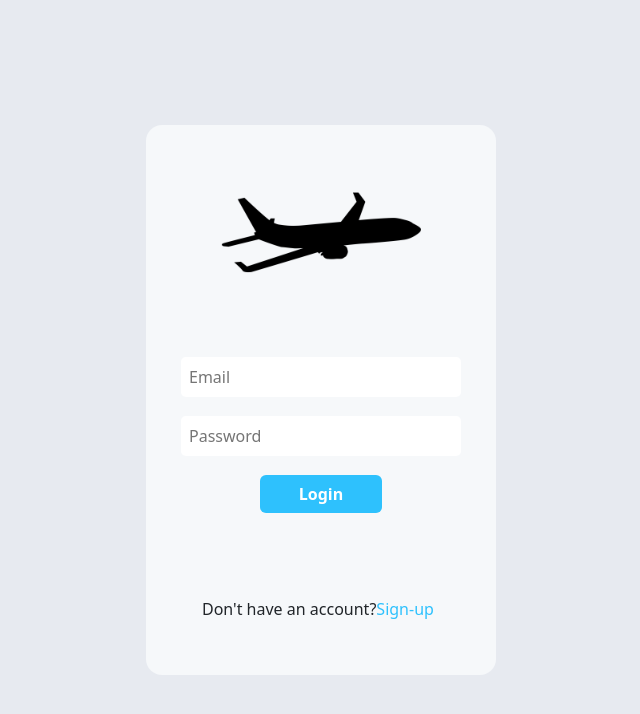
After one commit to Joshua-David1/flight-booking-system-devrev, a Flask app: page /login in a window 1280 px wide. The commit adds this page. Shown: the top 714 px of the page, without its empty margins (319-959 px from the left). Run offline with Flask 3, Linux system fonts and the light colour scheme.

Commit message:
Add login UI

```diff
--- a/server.py
+++ b/server.py
@@ -1,11 +1,77 @@
-from flask import Flask
+from flask import Flask, render_template, redirect, url_for
+from flask_wtf import FlaskForm
+from wtforms import StringField, PasswordField, EmailField
+from wtforms.validators import InputRequired, Regexp, ValidationError
+
+app = Flask(__name__)
+app.config["SECRET_KEY"] = "nothingmuch"
 
 
-app = Flask(__name__)
+def min_char_check(form, field):
+    if len(field.data) < 6:
+        raise ValidationError("Minimum 6 characters required")
+
+
+class LoginForm(FlaskForm):
+    email = EmailField(
+        "email",
+        render_kw={"placeholder": "Email", "maxlength": 40},
+        validators=[InputRequired(message="Enter email"), min_char_check],
+    )
+    password = PasswordField(
+        "password",
+        render_kw={"placeholder": "Password", "maxlength": 20},
+        validators=[InputRequired(message="Enter password"), min_char_check],
+    )
+
+
+class RegisterForm(FlaskForm):
+    email = EmailField(
+        "email",
+        render_kw={"placeholder": "Email", "maxlength": 40},
+        validators=[InputRequired(message="Enter email"), min_char_check],
+    )
+    password = PasswordField(
+        "password",
+        render_kw={"placeholder": "Password", "maxlength": 20},
+        validators=[InputRequired(message="Enter password"), min_char_check],
+    )
+    confirm_password = PasswordField(
+        "confirm_password",
+        render_kw={"placeholder": "Confirm Password", "maxlength": 20},
+        validators=[
+            InputRequired(message="Please confirm your password"),
+            min_char_check,
+        ],
+    )
+
 
 @app.route("/")
 def home():
-    return "<h1>[+]Flask Application is up and running!</h1>"
+    return redirect(url_for("login_page"))
+
+
+@app.route("/login")
+def login_page():
+    form = LoginForm()
+    return render_template("login.html", form=form)
+
+
+@app.route("/register")
+def register_page():
+    form = RegisterForm()
+    return render_template("register.html", form=form)
+
+
+@app.route("/dashboard")
+def tickets_page():
+    return ""
+
+
+@app.route("/flight-booking")
+def flights_booking_page():
+    return ""
+
 
 if __name__ == "__main__":
     app.run(debug=True)
--- a/static/styles.css
+++ b/static/styles.css
@@ -1,7 +1,100 @@
+body{
+    background-color: #E7EAF0;
+}
+
+.reg-input{
+    width: 80%;
+    border: none;
+    border-radius: 0.3rem;
+    margin-bottom: 1.2rem;
+    padding: 0.5rem;
+}
+
+.login-reg-logo{
+    width: 200px;
+    margin-bottom: 3rem;
+    margin-top: 1.5rem;
+}
+
+.login-div{
+
+    background-color: #F6F8FA;
+    border-radius: 1rem;
+    width: 350px;
+    height: 550px;
+    position: absolute;
+    left: 50%;
+    top: 50%;
+    transform: translate(-50%,-50%);
+    text-align: center;
+
+    animation-name: pull-down;
+    animation-duration: 1s;
+}
+
+
+.login-btn{
+    background-color: #2EC1FD;
+    font-weight: 600;
+    margin-bottom: 1rem;
+    width: 35%;
+    color: white;
+    transition: 0.5s;
+}
+
+.redirect{
+    text-decoration: none;
+    color: #2EC1FD;
+    transition: 1s color;
+}
+
+.redirection-text{
+    position: absolute;
+    margin-left: 3.5rem;
+    bottom: 3rem;
+    animation-name:slide-from-left;
+    animation-duration: 2s;
+}
+
+.login-btn:hover{
+    background-color: #2EC1FD;
+    font-size: 1.1rem;
+    font-weight: 700;
+    color: white;
+    transition: 0.5s;
+}
+
+.reg-input:focus{
+    outline: none;
+}
+
+.redirect:hover{
+    color: #0c9fda;
+    transition: 0.5s color;
+}
 
 
 
+@keyframes pull-down{
+    0%{
+        height: 0;
+        opacity: 0;
+    }
+    100%{
+        height: 550px;
+        opacity: 1;
+    }
+}
 
+
+@keyframes slide-from-left{
+    0%{
+        left: -10000px;
+    }
+    75%{
+        left: 0;
+    }
+}
 
 /* background - #E7EAF0 */
 /* secondary background - #F6F8FA */
--- a/templates/base.html
+++ b/templates/base.html
@@ -0,0 +1,18 @@
+<!DOCTYPE html>
+<html lang="en">
+<head>
+    <meta charset="UTF-8">
+    <meta http-equiv="X-UA-Compatible" content="IE=edge">
+    <meta name="viewport" content="width=device-width, initial-scale=1.0">
+    <link rel="stylesheet" href="https://cdn.jsdelivr.net/npm/bootstrap@5.2.3/dist/css/bootstrap.min.css" integrity="sha384-rbsA2VBKQhggwzxH7pPCaAqO46MgnOM80zW1RWuH61DGLwZJEdK2Kadq2F9CUG65" crossorigin="anonymous">
+    <link rel="stylesheet" href="{{url_for('static',filename='styles.css')}}" />
+    <link rel="icon" type="image/x-icon" href="{{url_for('static',filename='assets/logo.png')}}">
+    <title>Flight ticket booking</title>
+</head>
+<body>
+    {% block content %}
+    {% endblock %}
+    <script src="https://cdn.jsdelivr.net/npm/bootstrap@5.2.3/dist/js/bootstrap.min.js" integrity="sha384-cuYeSxntonz0PPNlHhBs68uyIAVpIIOZZ5JqeqvYYIcEL727kskC66kF92t6Xl2V" crossorigin="anonymous"></script>
+    <script src="https://cdn.jsdelivr.net/npm/bootstrap@5.2.3/dist/js/bootstrap.bundle.min.js" integrity="sha384-kenU1KFdBIe4zVF0s0G1M5b4hcpxyD9F7jL+jjXkk+Q2h455rYXK/7HAuoJl+0I4" crossorigin="anonymous"></script>
+</body>
+</html>
--- /dev/null
+++ b/templates/login.html
@@ -0,0 +1,18 @@
+{% extends 'base.html' %}
+{% block content %}
+
+    <div class="login-div">
+        <img src="{{url_for('static',filename='assets/logo.png')}}" alt="" class="login-reg-logo">
+        <form action="" novalidate>
+            {{form.csrf_token}}
+            {{form.email(autocomplete="off",class_="reg-input")}}
+            <br>
+            {{form.password(class_="reg-input")}}
+            <br>
+            <button class="btn login-btn">Login</button>
+        </form>
+        <h6 class="redirection-text">Don't have an account?<a href="{{url_for('register_page')}}" class="redirect">Sign-up</a></h6>
+    </div>
+
+{{super()}}
+{% endblock %}
```
Also changed, not shown: templates/register.html (added, +20 -0 lines), static/assets/logo.png (added), templates/dashboard.html (added), templates/flight-booking.html (added).
